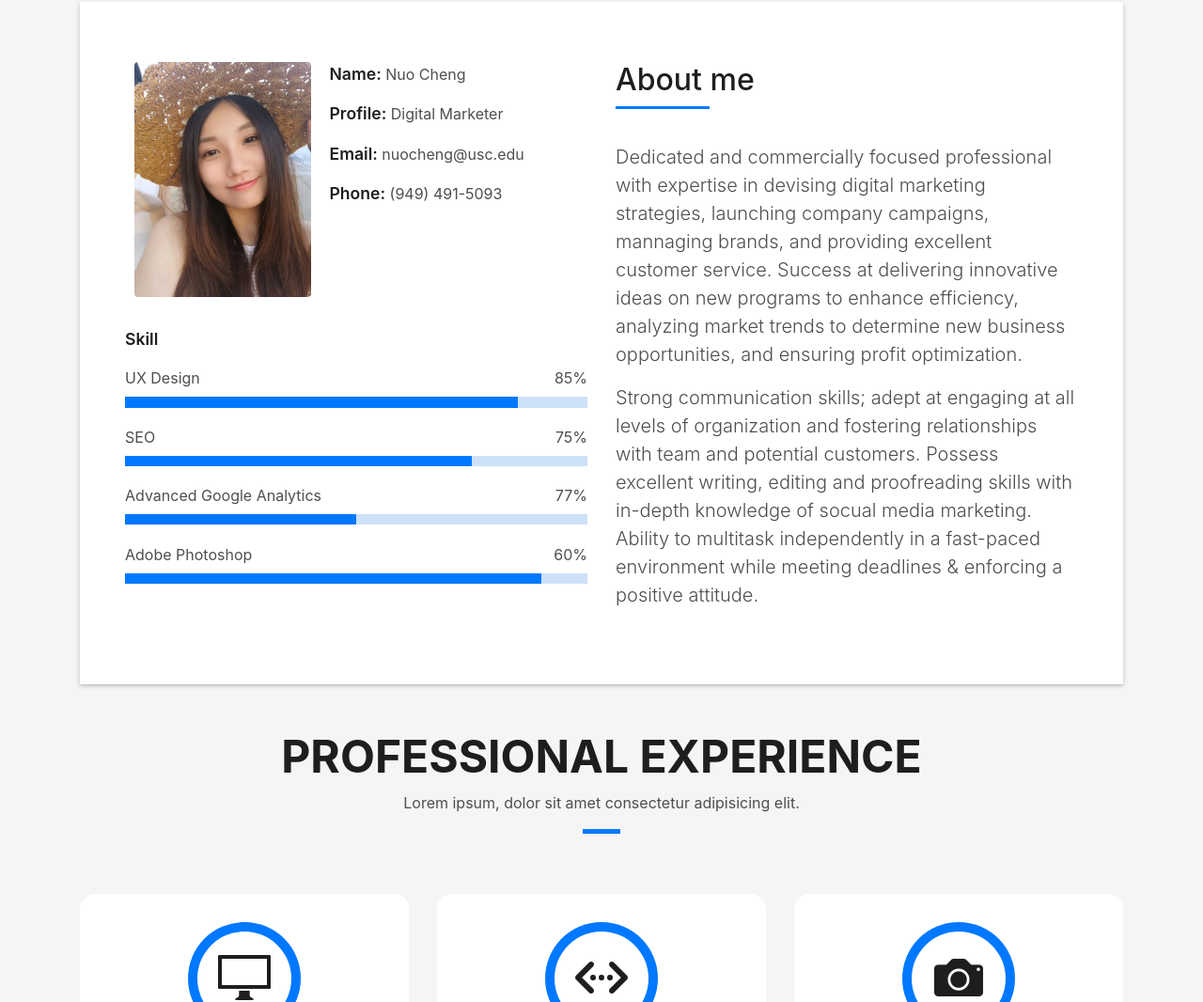
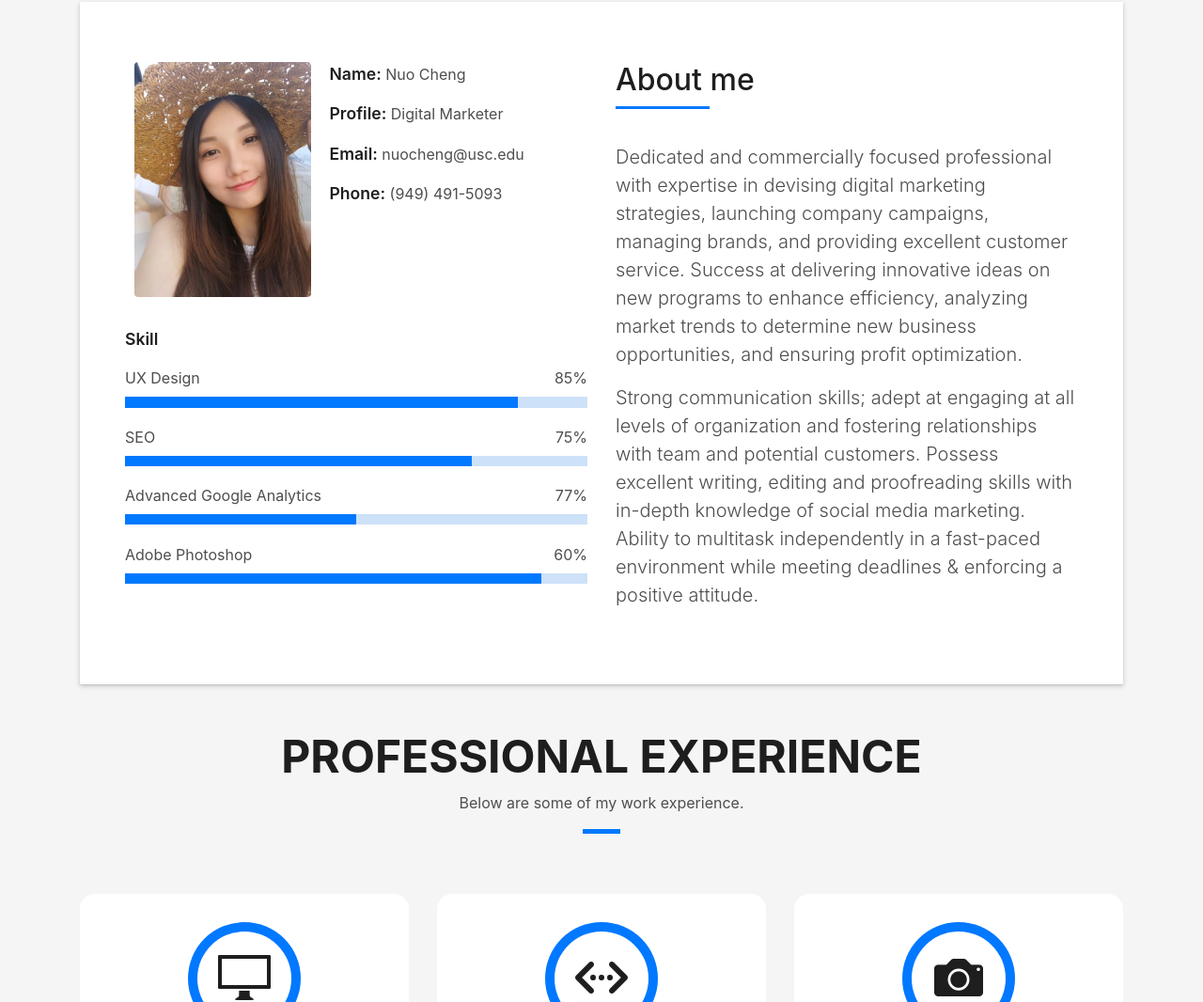
Before and after one commit to nuocheng229/MyPersonalPortfolio, a plain HTML site: page index.html in a window 1280 px wide. Shown: the part 862-1928 px from the top of the page at 94% size. Drawn offline with Linux system fonts and the light colour scheme; files whose address does not match are found by name.

Commit message:
Update index.html

```diff
--- a/index.html
+++ b/index.html
@@ -124,9 +124,9 @@
                                         </h5>
                                     </div>
                                     <p class="lead">
-                                        Dedicated and commercially focused professional with expertise in devising digital marketing strategies, launching company campaigns, mannaging brands, and providing excellent customer service. Success at delivering innovative ideas on new programs to enhance efficiency, analyzing market trends to determine new business opportunities, and ensuring profit optimization.
+                                        Dedicated and commercially focused professional with expertise in devising digital marketing strategies, launching company campaigns, managing brands, and providing excellent customer service. Success at delivering innovative ideas on new programs to enhance efficiency, analyzing market trends to determine new business opportunities, and ensuring profit optimization.
                                         <p class="lead">
-                                            Strong communication skills; adept at engaging at all levels of organization and fostering relationships with team and potential customers. Possess excellent writing, editing and proofreading skills with in-depth knowledge of socual media marketing. Ability to multitask independently in a fast-paced environment while meeting deadlines & enforcing a positive attitude.
+                                            Strong communication skills; adept at engaging at all levels of organization and fostering relationships with team and potential customers. Possess excellent writing, editing and proofreading skills with in-depth knowledge of social media marketing. Ability to multitask independently in a fast-paced environment while meeting deadlines & enforcing a positive attitude.
                                         </p>
                                 </div>
                             </div>
@@ -147,7 +147,7 @@
                             Professional Experience
                         </h3>
                         <p class="subtitle-a">
-                            Lorem ipsum, dolor sit amet consectetur adipisicing elit.
+                            Below are some of my work experience.
                         </p>
                         <div class="line-mf"></div>
                     </div>
```
